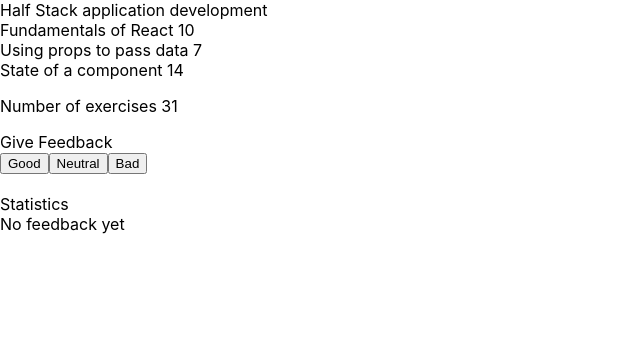
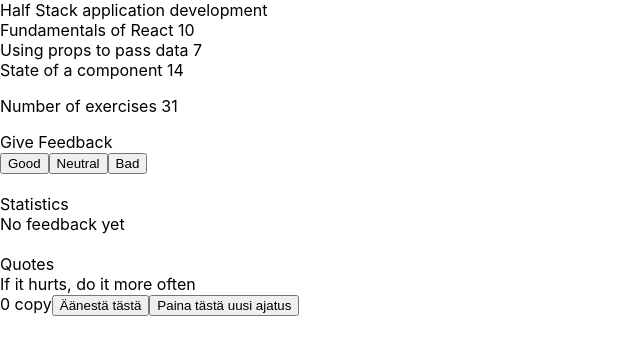
Before and after one commit to satugaya/FullStack-palautusrepositorio, a React (Create React App) app in the folder viikko1/kurssitiedo/kurssitiedot/: page / in a window 1280 px wide. Shown: the top 354 px of the page, without its empty margins (0-640 px from the left). Built offline with nearby package versions, Linux system fonts and the light colour scheme.

Commit message:
Unicafe 1.13 valmis

```diff
--- a/viikko1/kurssitiedo/kurssitiedot/src/App.js
+++ b/viikko1/kurssitiedo/kurssitiedot/src/App.js
@@ -6,17 +6,20 @@
 
 
 
-
+let points = new Array(6+1).join('0').split('').map(parseFloat)
+const copy = [...points]
 
 const App = () => {
   const course = 'Half Stack application development'
 
   const unicafe = 'Give Feedback'
   const statistics = 'Statistics'
+  const quotes = 'Quotes'
   // tallenna napit omaan tilaansa
   const [good, setGood] = useState(0)
   const [neutral, setNeutral] = useState(0)
   const [bad, setBad] = useState(0)
+
   const sum = good + bad + neutral
 
   const handleGoodClick = () => {
@@ -30,6 +33,28 @@
   const handleBadClick = () => {
     console.log('bad')
     setBad(bad + 1)
+  }
+  const anecdotes = [
+    'If it hurts, do it more often',
+    'Adding manpower to a late software project makes it later!',
+    'The first 90 percent of the code accounts for the first 90 percent of the development time...The remaining 10 percent of the code accounts for the other 90 percent of the development time.',
+    'Any fool can write code that a computer can understand. Good programmers write code that humans can understand.',
+    'Premature optimization is the root of all evil.',
+    'Debugging is twice as hard as writing the code in the first place. Therefore, if you write the code as cleverly as possible, you are, by definition, not smart enough to debug it.'
+  ]
+
+
+
+  const [selected, setSelected] = useState(0)
+  const [vote, setVote] = useState(0)
+
+  const randomQuote = () => {
+    setSelected(Math.floor(Math.random()*anecdotes.length))
+  }
+
+  const addVote = () => {
+    setVote(copy[selected] += 1)
+
   }
 
 
@@ -46,8 +71,23 @@
       <Header course ={statistics} />
 
       <Statistics good={good} neutral={neutral} bad={bad} sum={sum}/>
+      <br/>
+      <Header course={quotes} />
+      {anecdotes[selected]}
+      <br/>
+
+      {copy[selected]} copy
+
+      <button onClick={addVote}>Äänestä tästä</button>
+
+      <button onClick={randomQuote}>Paina tästä uusi ajatus</button>
+
+      <br />
+
+
     </div>
   )
 }
 
+
 export default App
```
